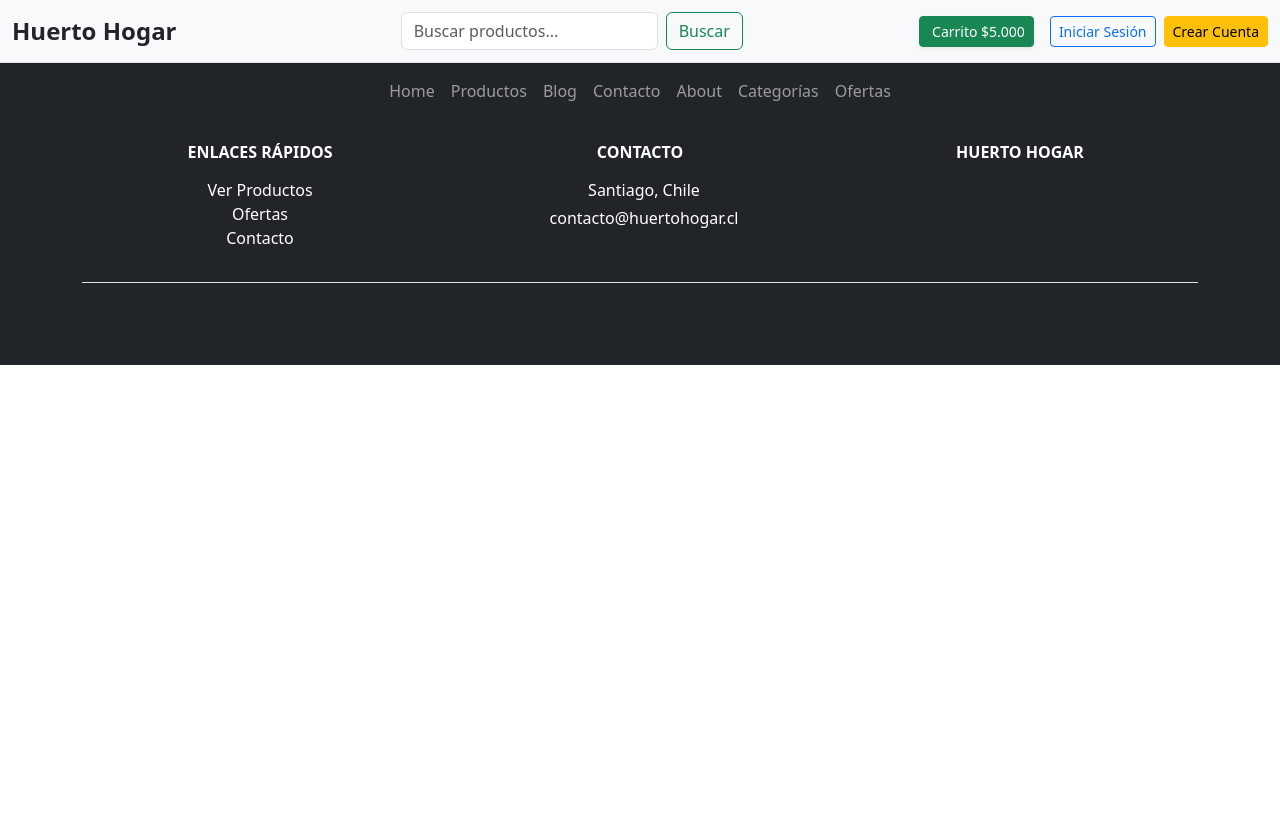
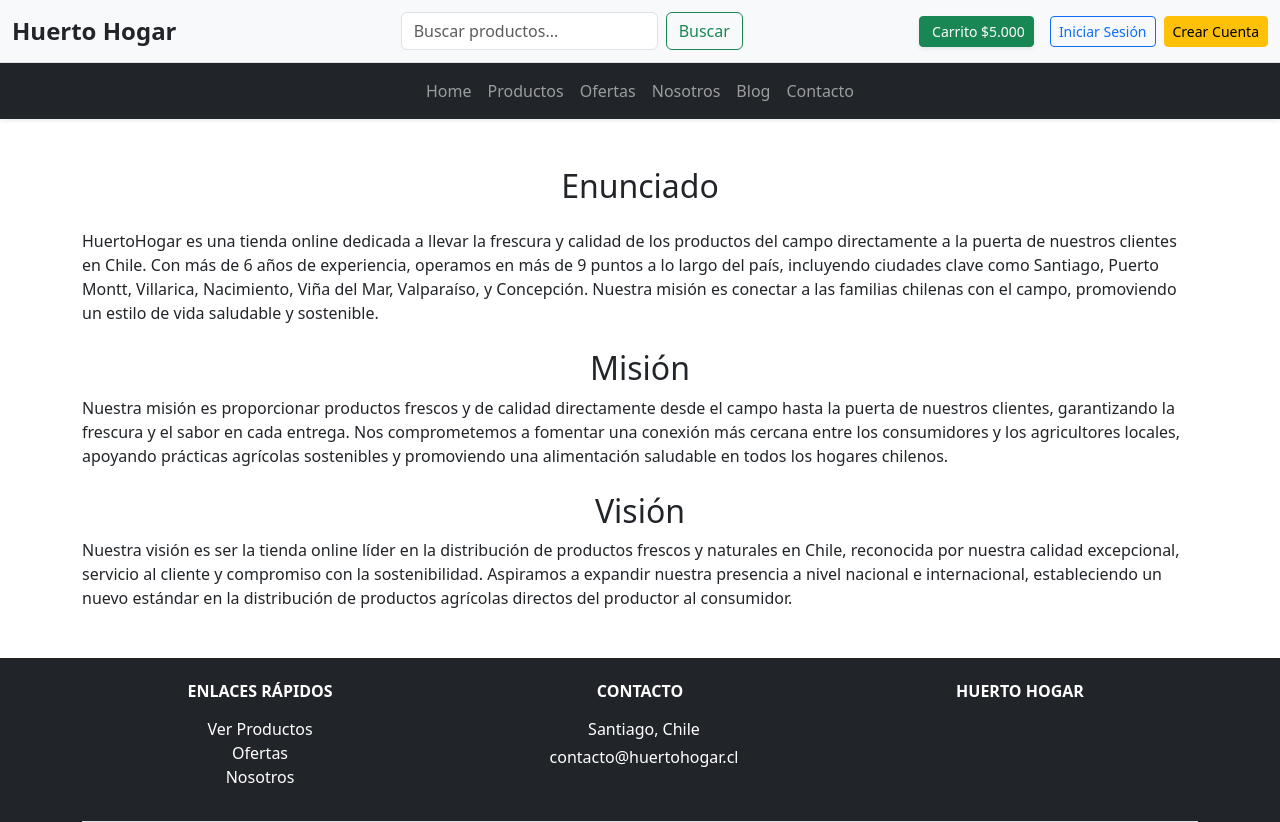
Before and after one commit to manuelieg/huerto-hogar, a React (Vite) app: page /nosotros in a window 1280 px wide. Shown: the top 822 px of the page. Before the commit the page ends 800 px from the top, so only its background shows below. Built offline with nearby package versions, Linux system fonts and the light colour scheme.

Commit message:
se actualiza nosotros, footer y header

```diff
--- a/src/App.jsx
+++ b/src/App.jsx
@@ -19,6 +19,7 @@ function App() {
       <Routes>
         <Route path='/' element={<Home />} />
         <Route path='/productos' element={<Productos />} />
+        <Route path='/nosotros' element={<Nosotros />} />
         <Route path="/admin" element={<Admin />} />
 
       </Routes>
--- a/src/components/Footer.jsx
+++ b/src/components/Footer.jsx
@@ -12,7 +12,7 @@ const Footer = () => {
                         <ul className="list-unstyled">
                             <li><Link to="/productos" className="text-white text-decoration-none">Ver Productos</Link></li>
                             <li><Link to="/ofertas" className="text-white text-decoration-none">Ofertas</Link></li>
-                            <li><Link to="/contacto" className="text-white text-decoration-none">Contacto</Link></li>
+                            <li><Link to="/nosotros" className="text-white text-decoration-none">Nosotros</Link></li>
                         </ul>
                     </div>
 
--- a/src/components/Header.jsx
+++ b/src/components/Header.jsx
@@ -47,19 +47,16 @@ const Header = () => {
               <Link to="/productos" className="nav-link">Productos</Link>
             </li>
             <li className="nav-item">
+              <Link to="/ofertas" className="nav-link">Ofertas</Link>
+            </li>
+            <li className="nav-item">
+              <Link to="/nosotros" className="nav-link">Nosotros</Link>
+            </li>
+            <li className="nav-item">
               <Link to="/blog" className="nav-link">Blog</Link>
             </li>
             <li className="nav-item">
               <Link to="/contacto" className="nav-link">Contacto</Link>
-            </li>
-            <li className="nav-item">
-              <Link to="/about" className="nav-link">About</Link>
-            </li>
-            <li className="nav-item">
-              <Link to="/categorias" className="nav-link">Categorías</Link>
-            </li>
-            <li className="nav-item">
-              <Link to="/ofertas" className="nav-link">Ofertas</Link>
             </li>
           </ul>
         </div>
--- a/src/components/ProductCard.jsx
+++ b/src/components/ProductCard.jsx
@@ -1,29 +1,42 @@
-import React from 'react';
+import React, { useState } from 'react';
 import { Link } from 'react-router-dom';
 
 const ProductCard = ({ producto }) => {
+    const [cantidad, setCantidad] = useState(1);
 
-    const formatPrice = (price) => {
+    const FormatoPrecio = (price) => {
         return new Intl.NumberFormat('es-CL', { style: 'currency', currency: 'CLP', minimumFractionDigits: 0 }).format(price);
     };
 
-    const handleAddToCart = () => {
-        console.log(`Producto añadido al carrito: ${producto.nombre}`);
+    // Agregar al carrito
+    const AgregarAlCarrito = () => {
+        if (cantidad < 1) return;
+
+        const carrito = JSON.parse(localStorage.getItem('carrito')) || [];
+        const productoExistente = carrito.find(item => item.id === producto.id);
+
+        if (productoExistente) {
+            productoExistente.cantidad += cantidad;
+        } else {
+            carrito.push({ ...producto, cantidad });
+        }
+
+        localStorage.setItem('carrito', JSON.stringify(carrito));
+        alert(`${cantidad} x ${producto.nombre} agregado(s) al carrito`);
     };
 
     const imgSrc = producto.imagen || '/images/placeholder.png';
 
     return (
         <div className="col mb-4">
-            <div className="product-item card h-100 shadow-sm border-0 rounded-3 overflow-hidden">
+            <div className="card h-100 shadow-sm border-0 rounded-3 overflow-hidden">
 
-                {/* Contenedor fijo para la imagen */}
-                <figure className="d-flex justify-content-center p-3" style={{ height: '200px', overflow: 'hidden' }}>
-                    <Link to={`/productos/${producto.id}`} title={producto.nombre} className="w-100 h-100 d-flex justify-content-center align-items-center">
+                {/* Imagen */}
+                <figure style={{ height: '200px', overflow: 'hidden' }} className="d-flex justify-content-center align-items-center p-3">
+                    <Link to={`/productos/${producto.id}`} className="w-100 h-100 d-flex justify-content-center align-items-center">
                         <img
                             src={imgSrc}
-                            alt={`Imagen de ${producto.nombre}`}
-                            className="img-fluid"
+                            alt={producto.nombre}
                             style={{ width: '100%', height: '100%', objectFit: 'contain' }}
                         />
                     </Link>
@@ -33,34 +46,32 @@ const ProductCard = ({ producto }) => {
                     <h3 className="fs-6 fw-bold mb-1 text-dark">{producto.nombre}</h3>
 
                     <div className="d-flex justify-content-center align-items-center gap-2 mb-2">
-                        <span className="text-success fw-bolder fs-5">{formatPrice(producto.precio)}/Kg</span>
+                        <span className="text-success fw-bolder fs-5">{FormatoPrecio(producto.precio)}/Kg</span>
                         <span className={`badge border rounded-1 fw-normal px-1 fs-7 lh-1 ${producto.stock > 50 ? 'bg-success-subtle text-success border-success' : 'bg-warning-subtle text-warning border-warning'}`}>
                             Stock: {producto.stock}Kg
                         </span>
                     </div>
 
-                    <p className="text-muted small flex-grow-1">
-                        {producto.descripcion}
-                    </p>
+                    <p className="text-muted small flex-grow-1">{producto.descripcion}</p>
 
-                    <div className="button-area p-3 pt-0 mt-auto">
-                        <div className="row g-1 justify-content-center">
-                            <div className="col-3">
-                                <input type="number" name="quantity" className="form-control form-control-sm border-dark-subtle input-number quantity text-center" defaultValue="1" min="1" />
-                            </div>
+                    {/* Selector de cantidad y botón */}
+                    <div className="d-flex justify-content-center align-items-center gap-2 mt-auto">
+                        <input
+                            type="number"
+                            className="form-control form-control-sm text-center"
+                            style={{ width: '60px' }}
+                            min={1}
+                            max={producto.stock}
+                            value={cantidad}
+                            onChange={(e) => setCantidad(Math.max(1, Math.min(producto.stock, Number(e.target.value))))}
+                        />
 
-                            <div className="col-7">
-                                <button onClick={handleAddToCart} className="btn btn-primary rounded-1 p-2 fs-7 btn-cart w-100 d-flex align-items-center justify-content-center">
-                                    <i className="bi bi-cart me-1"></i> Añadir
-                                </button>
-                            </div>
-
-                            <div className="col-2">
-                                <Link to="#" className="btn btn-outline-danger rounded-1 p-2 fs-6 w-100">
-                                    <i className="bi bi-heart"></i>
-                                </Link>
-                            </div>
-                        </div>
+                        <button
+                            onClick={AgregarAlCarrito}
+                            className="btn btn-primary d-flex align-items-center"
+                        >
+                            <i className="bi bi-cart me-1"></i> Añadir
+                        </button>
                     </div>
                 </div>
 
--- a/src/pages/Nosotros.jsx
+++ b/src/pages/Nosotros.jsx
@@ -1,7 +1,36 @@
-function Nosotros(){
-    return(
-        <h1>About</h1>
-    )
+import React from 'react';
+
+function Nosotros() {
+    return (
+        <div className="container my-5">
+            <h2 className="mb-4 text-center">Enunciado</h2>
+            <p>
+                HuertoHogar es una tienda online dedicada a llevar la frescura y calidad de los productos del campo
+                directamente a la puerta de nuestros clientes en Chile. Con más de 6 años de experiencia, operamos
+                en más de 9 puntos a lo largo del país, incluyendo ciudades clave como Santiago, Puerto Montt,
+                Villarica, Nacimiento, Viña del Mar, Valparaíso, y Concepción. Nuestra misión es conectar a las
+                familias chilenas con el campo, promoviendo un estilo de vida saludable y sostenible.
+            </p>
+
+            <h2 className="mt-4 text-center">Misión</h2>
+            <p>
+                Nuestra misión es proporcionar productos frescos y de calidad directamente desde el campo hasta
+                la puerta de nuestros clientes, garantizando la frescura y el sabor en cada entrega. Nos
+                comprometemos a fomentar una conexión más cercana entre los consumidores y los agricultores
+                locales, apoyando prácticas agrícolas sostenibles y promoviendo una alimentación saludable en
+                todos los hogares chilenos.
+            </p>
+
+            <h2 className="mt-4 text-center">Visión</h2>
+            <p>
+                Nuestra visión es ser la tienda online líder en la distribución de productos frescos y naturales en
+                Chile, reconocida por nuestra calidad excepcional, servicio al cliente y compromiso con la
+                sostenibilidad. Aspiramos a expandir nuestra presencia a nivel nacional e internacional,
+                estableciendo un nuevo estándar en la distribución de productos agrícolas directos del productor al
+                consumidor.
+            </p>
+        </div>
+    );
 }
 
 export default Nosotros;
```
